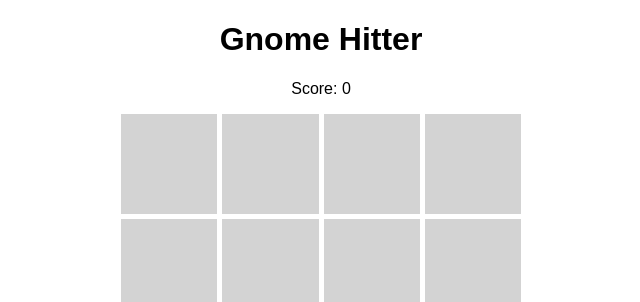
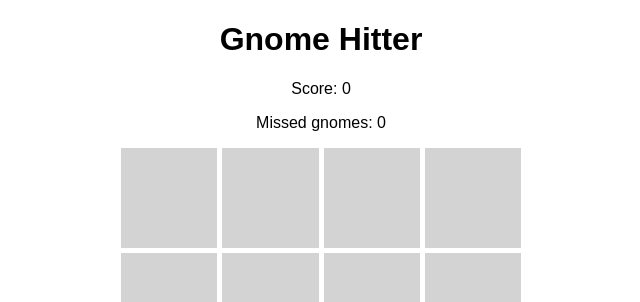
Before and after one commit to Bubka-bob/Events, a website built with webpack: page src/index.html in a window 1280 px wide. Shown: the top 302 px of the page, without its empty margins (319-959 px from the left). Built offline with nearby package versions, Linux system fonts and the light colour scheme; files whose address does not match are found by name.

Commit message:
Update index.html

```diff
--- a/src/index.html
+++ b/src/index.html
@@ -9,6 +9,7 @@
 <body>
 <h1>Gnome Hitter</h1>
   <p>Score: <span id="score">0</span></p>
+  <p>Missed gnomes: <span id="misses">0</span></p>
   <div id="game-field"></div>
 </body>
 </html>
```
